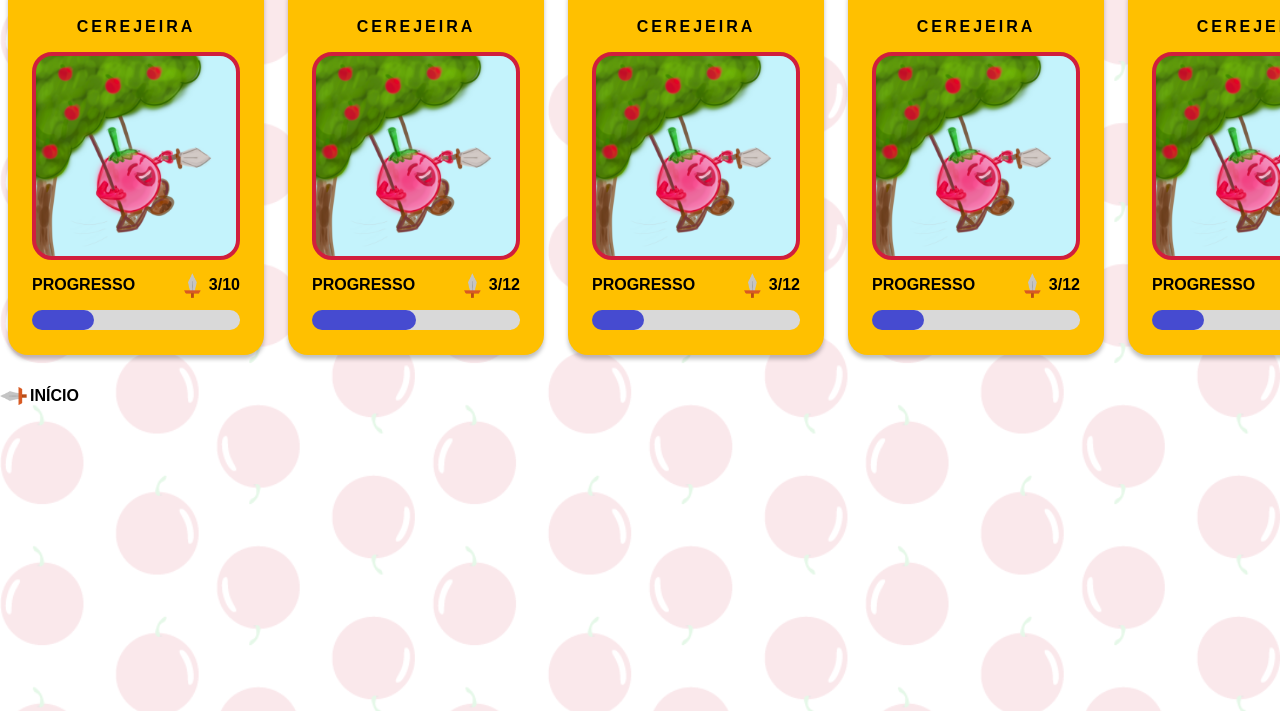
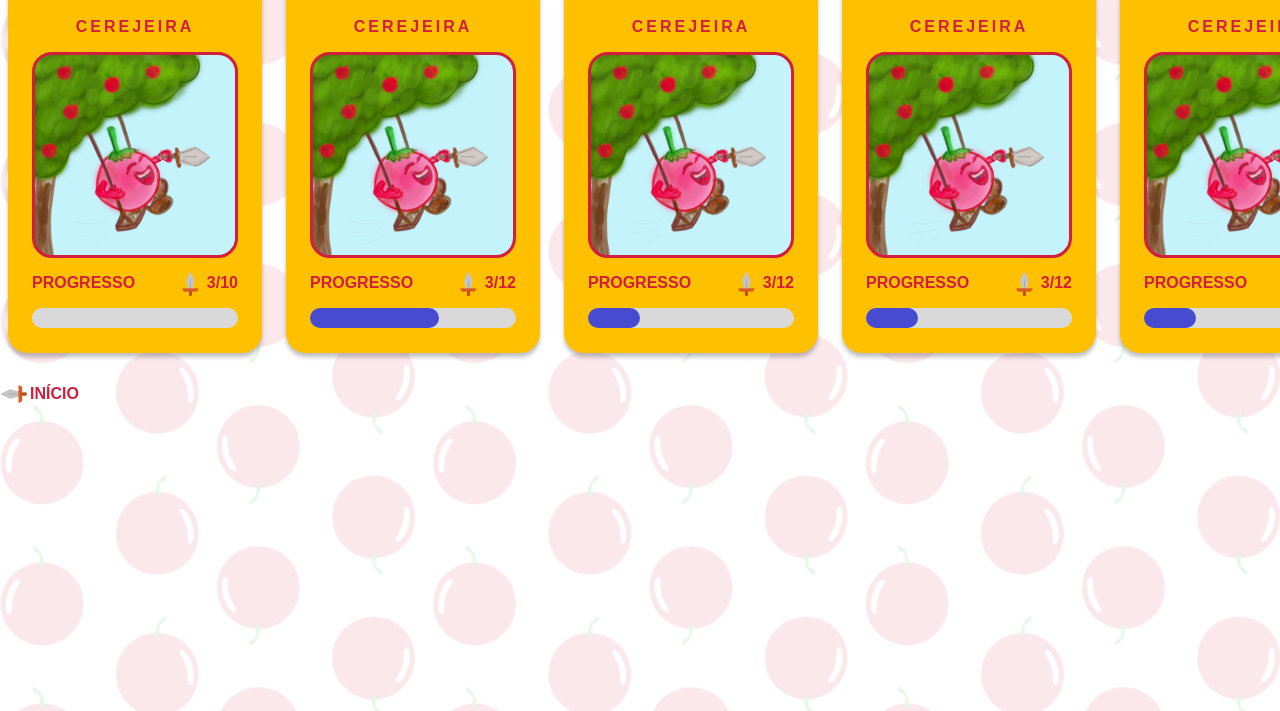
Before and after one commit to felipeferrari90/cerecherry-game, a website: page mundos.html in a window 1280 px wide. Shown: the part 89-800 px from the top of the page. Drawn offline with Linux system fonts and the light colour scheme.

Commit message:
passedLevels fixed

```diff
--- a/mundos.html
+++ b/mundos.html
@@ -5,7 +5,7 @@
     <meta charset="UTF-8">
     <meta http-equiv="X-UA-Compatible" content="IE=edge">
     <meta name="viewport" content="width=device-width, initial-scale=1.0">
-    <link rel="shortcut icon" href="/sprites/cereja-1." type="image/x-icon">
+    <link rel="shortcut icon" href="/sprites/cereja-1.png" type="image/x-icon">
     <title>Mundos</title>
     <!-- <link rel="stylesheet" href="sprites.css"> -->
     <link rel="stylesheet" href="mundos.css">
@@ -32,11 +32,11 @@
 
                     <div class="group-progress">
                         <div class="espada-cima"></div>
-                        <p>3/10</p>
+                        <p id="fasesPassadas">3/10</p>
                     </div>
                 </div>
 
-                <progress class="progressBar" value="3" max="10">
+                <progress class="progressBar"  max="10">
                 </progress>
                 <!-- <div class="number-progress">25%</div> -->
 
@@ -65,7 +65,7 @@
                     </div>
                 </div>
 
-                <progress class="progressBar" value="5" max="10">
+                <progress class="progressBar" value="5" max="8">
                 </progress>
                 <!-- <div class="number-progress">25%</div> -->
 
@@ -193,10 +193,12 @@
 
     <script>
 
+        var fasesPassadas = document.getElementById("fasesPassadas")
         var progress = document.getElementsByClassName("progressBar")[0]
         var faseAtual = localStorage["passedLevels"]
         progress.value = faseAtual
         progress.setAttribute('data-content', `${Math.ceil(faseAtual/Number(progress.max) * 100)}` + '%')
+        fasesPassadas.textContent = faseAtual + "/10"
 
 
         // var progress2 = document.getElementsByClassName("progressBar")[1]
--- a/public/mundos.css
+++ b/public/mundos.css
@@ -10,6 +10,7 @@ body{
     background-image: url("sprites/cerefundo2x.png");
     background-size: cover;
     background-position-y: 70px;
+    color: #D11E3C;
 
 }
 
@@ -42,7 +43,7 @@ h3{
     width: 75vw;
     box-shadow: 0px 4px 4px rgba(0, 0, 0, 0.25);
     max-width: min-content;
-     padding: 24px;
+    padding: 24px;
 }
 
 .title-emoji{
@@ -70,7 +71,7 @@ h3{
     background: url("sprites/thumbnailworld1.png"), #FEFEFE;
     background-size: cover;
     /* background: white; */
-    border: 4px solid #D11E3C;
+    border: 3px solid #D11E3C;
     border-radius: 20px;
     width: 200px;
     height: 200px;
```
